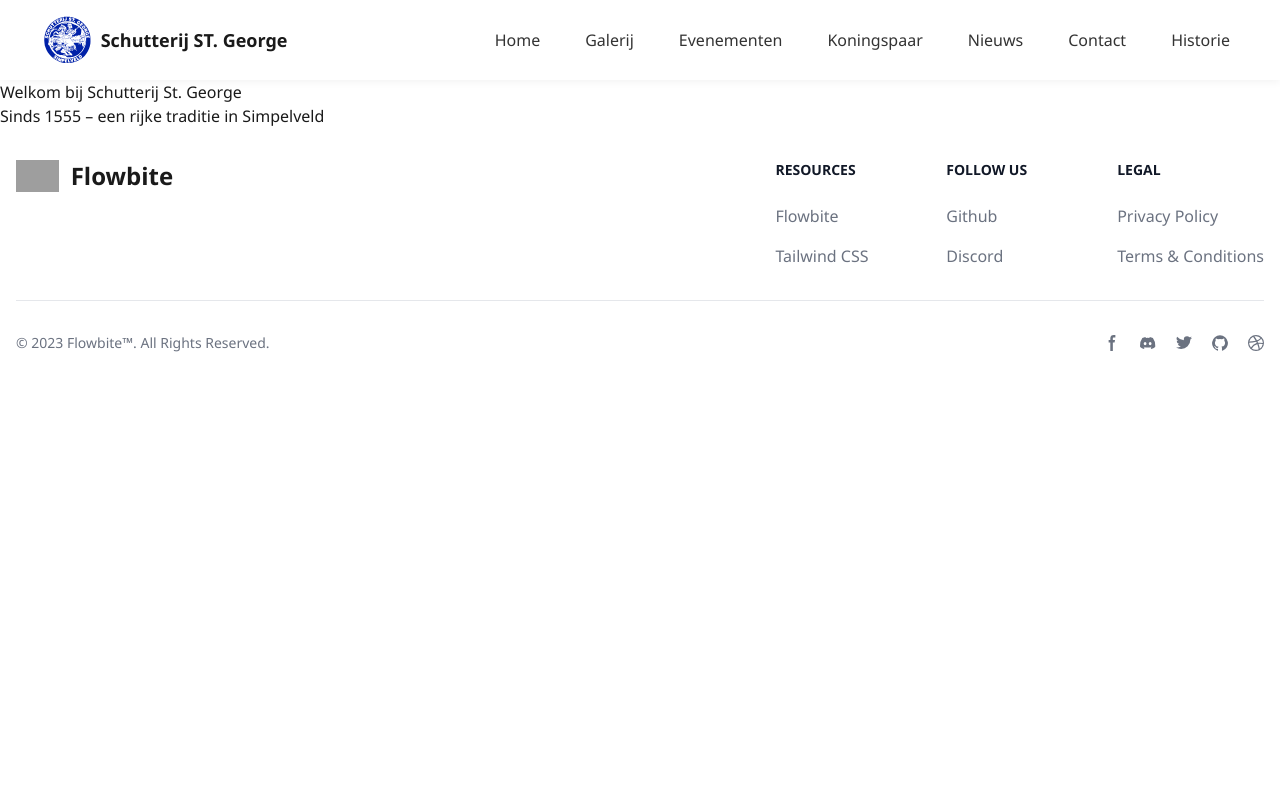
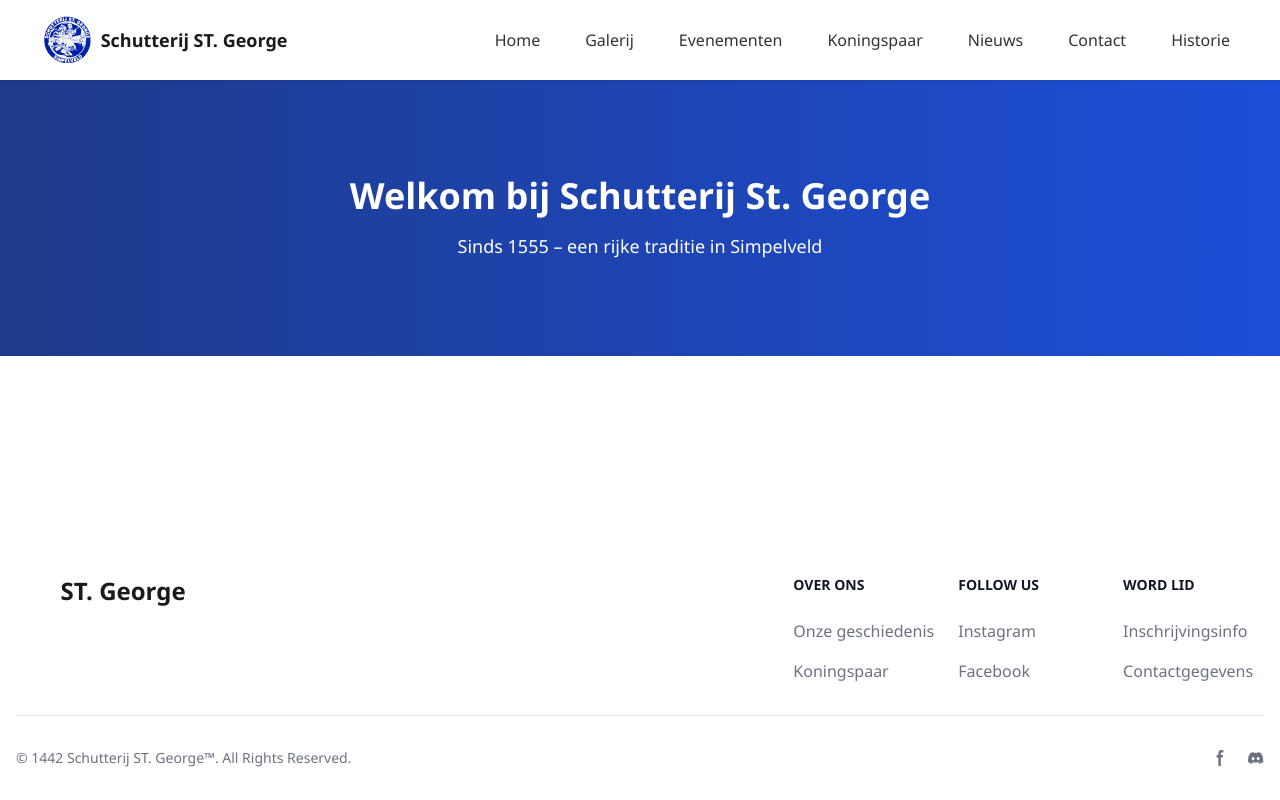
Before and after one commit to Voltical/ST.-GEORGE, a PHP site: page / in a window 1280 px wide. Run offline with PHP 8.4, Linux system fonts and the light colour scheme; some libraries are stand-ins or nearby versions; grey boxes are pictures that could not be loaded.

Commit message:
Footer update

```diff
--- a/includes/footer.php
+++ b/includes/footer.php
@@ -2,20 +2,20 @@
     <div class="mx-auto w-full max-w-screen-xl p-4 py-6 lg:py-8">
         <div class="md:flex md:justify-between">
           <div class="mb-6 md:mb-0">
-              <a href="https://flowbite.com/" class="flex items-center">
-                  <img src="https://flowbite.com/docs/images/logo.svg" class="h-8 me-3" alt="FlowBite Logo" />
-                  <span class="self-center text-2xl font-semibold whitespace-nowrap dark:text-white">Flowbite</span>
+              <a href="https://www.schuterijstgeorge.nl/" class="flex items-center">
+                  <img src="assets/img/logo.svg" class="h-8 me-3 invert brightness-0" alt="Schutterij Logo" />
+                  <span class="self-center text-2xl font-semibold whitespace-nowrap dark:text-white">ST. George</span>
               </a>
           </div>
           <div class="grid grid-cols-2 gap-8 sm:gap-6 sm:grid-cols-3">
               <div>
-                  <h2 class="mb-6 text-sm font-semibold text-gray-900 uppercase dark:text-white">Resources</h2>
+                  <h2 class="mb-6 text-sm font-semibold text-gray-900 uppercase dark:text-white">Over ons</h2>
                   <ul class="text-gray-500 dark:text-gray-400 font-medium">
                       <li class="mb-4">
-                          <a href="https://flowbite.com/" class="hover:underline">Flowbite</a>
+                          <a href="https://www.schuterijstgeorge.nl/" class="hover:underline">Onze geschiedenis</a>
                       </li>
                       <li>
-                          <a href="https://tailwindcss.com/" class="hover:underline">Tailwind CSS</a>
+                          <a href="https://www.schuterijstgeorge.nl/" class="hover:underline">Koningspaar</a>
                       </li>
                   </ul>
               </div>
@@ -23,21 +23,21 @@
                   <h2 class="mb-6 text-sm font-semibold text-gray-900 uppercase dark:text-white">Follow us</h2>
                   <ul class="text-gray-500 dark:text-gray-400 font-medium">
                       <li class="mb-4">
-                          <a href="https://github.com/themesberg/flowbite" class="hover:underline ">Github</a>
+                          <a href="https://www.instagram.com/" class="hover:underline ">Instagram</a>
                       </li>
                       <li>
-                          <a href="https://discord.gg/4eeurUVvTy" class="hover:underline">Discord</a>
+                          <a href="https://www.facebook.com/" class="hover:underline">Facebook</a>
                       </li>
                   </ul>
               </div>
               <div>
-                  <h2 class="mb-6 text-sm font-semibold text-gray-900 uppercase dark:text-white">Legal</h2>
+                  <h2 class="mb-6 text-sm font-semibold text-gray-900 uppercase dark:text-white">Word lid</h2>
                   <ul class="text-gray-500 dark:text-gray-400 font-medium">
                       <li class="mb-4">
-                          <a href="#" class="hover:underline">Privacy Policy</a>
+                          <a href="#" class="hover:underline">Inschrijvingsinfo</a>
                       </li>
                       <li>
-                          <a href="#" class="hover:underline">Terms &amp; Conditions</a>
+                          <a href="#" class="hover:underline">Contactgegevens</a>
                       </li>
                   </ul>
               </div>
@@ -45,38 +45,20 @@
       </div>
       <hr class="my-6 border-gray-200 sm:mx-auto dark:border-gray-700 lg:my-8" />
       <div class="sm:flex sm:items-center sm:justify-between">
-          <span class="text-sm text-gray-500 sm:text-center dark:text-gray-400">© 2023 <a href="https://flowbite.com/" class="hover:underline">Flowbite™</a>. All Rights Reserved.
+          <span class="text-sm text-gray-500 sm:text-center dark:text-gray-400">© 1442 <a href="https://www.schuterijstgeorge.nl/" class="hover:underline">Schutterij ST. George™</a>. All Rights Reserved.
           </span>
           <div class="flex mt-4 sm:justify-center sm:mt-0">
               <a href="#" class="text-gray-500 hover:text-gray-900 dark:hover:text-white">
                   <svg class="w-4 h-4" aria-hidden="true" xmlns="http://www.w3.org/2000/svg" fill="currentColor" viewBox="0 0 8 19">
                         <path fill-rule="evenodd" d="M6.135 3H8V0H6.135a4.147 4.147 0 0 0-4.142 4.142V6H0v3h2v9.938h3V9h2.021l.592-3H5V3.591A.6.6 0 0 1 5.592 3h.543Z" clip-rule="evenodd"/>
                     </svg>
-                  <span class="sr-only">Facebook page</span>
+                  <span class="sr-only">Facebook Pagina</span>
               </a>
               <a href="#" class="text-gray-500 hover:text-gray-900 dark:hover:text-white ms-5">
                   <svg class="w-4 h-4" aria-hidden="true" xmlns="http://www.w3.org/2000/svg" fill="currentColor" viewBox="0 0 21 16">
                         <path d="M16.942 1.556a16.3 16.3 0 0 0-4.126-1.3 12.04 12.04 0 0 0-.529 1.1 15.175 15.175 0 0 0-4.573 0 11.585 11.585 0 0 0-.535-1.1 16.274 16.274 0 0 0-4.129 1.3A17.392 17.392 0 0 0 .182 13.218a15.785 15.785 0 0 0 4.963 2.521c.41-.564.773-1.16 1.084-1.785a10.63 10.63 0 0 1-1.706-.83c.143-.106.283-.217.418-.33a11.664 11.664 0 0 0 10.118 0c.137.113.277.224.418.33-.544.328-1.116.606-1.71.832a12.52 12.52 0 0 0 1.084 1.785 16.46 16.46 0 0 0 5.064-2.595 17.286 17.286 0 0 0-2.973-11.59ZM6.678 10.813a1.941 1.941 0 0 1-1.8-2.045 1.93 1.93 0 0 1 1.8-2.047 1.919 1.919 0 0 1 1.8 2.047 1.93 1.93 0 0 1-1.8 2.045Zm6.644 0a1.94 1.94 0 0 1-1.8-2.045 1.93 1.93 0 0 1 1.8-2.047 1.918 1.918 0 0 1 1.8 2.047 1.93 1.93 0 0 1-1.8 2.045Z"/>
                     </svg>
-                  <span class="sr-only">Discord community</span>
-              </a>
-              <a href="#" class="text-gray-500 hover:text-gray-900 dark:hover:text-white ms-5">
-                  <svg class="w-4 h-4" aria-hidden="true" xmlns="http://www.w3.org/2000/svg" fill="currentColor" viewBox="0 0 20 17">
-                    <path fill-rule="evenodd" d="M20 1.892a8.178 8.178 0 0 1-2.355.635 4.074 4.074 0 0 0 1.8-2.235 8.344 8.344 0 0 1-2.605.98A4.13 4.13 0 0 0 13.85 0a4.068 4.068 0 0 0-4.1 4.038 4 4 0 0 0 .105.919A11.705 11.705 0 0 1 1.4.734a4.006 4.006 0 0 0 1.268 5.392 4.165 4.165 0 0 1-1.859-.5v.05A4.057 4.057 0 0 0 4.1 9.635a4.19 4.19 0 0 1-1.856.07 4.108 4.108 0 0 0 3.831 2.807A8.36 8.36 0 0 1 0 14.184 11.732 11.732 0 0 0 6.291 16 11.502 11.502 0 0 0 17.964 4.5c0-.177 0-.35-.012-.523A8.143 8.143 0 0 0 20 1.892Z" clip-rule="evenodd"/>
-                </svg>
-                  <span class="sr-only">Twitter page</span>
-              </a>
-              <a href="#" class="text-gray-500 hover:text-gray-900 dark:hover:text-white ms-5">
-                  <svg class="w-4 h-4" aria-hidden="true" xmlns="http://www.w3.org/2000/svg" fill="currentColor" viewBox="0 0 20 20">
-                        <path fill-rule="evenodd" d="M10 .333A9.911 9.911 0 0 0 6.866 19.65c.5.092.678-.215.678-.477 0-.237-.01-1.017-.014-1.845-2.757.6-3.338-1.169-3.338-1.169a2.627 2.627 0 0 0-1.1-1.451c-.9-.615.07-.6.07-.6a2.084 2.084 0 0 1 1.518 1.021 2.11 2.11 0 0 0 2.884.823c.044-.503.268-.973.63-1.325-2.2-.25-4.516-1.1-4.516-4.9A3.832 3.832 0 0 1 4.7 7.068a3.56 3.56 0 0 1 .095-2.623s.832-.266 2.726 1.016a9.409 9.409 0 0 1 4.962 0c1.89-1.282 2.717-1.016 2.717-1.016.366.83.402 1.768.1 2.623a3.827 3.827 0 0 1 1.02 2.659c0 3.807-2.319 4.644-4.525 4.889a2.366 2.366 0 0 1 .673 1.834c0 1.326-.012 2.394-.012 2.72 0 .263.18.572.681.475A9.911 9.911 0 0 0 10 .333Z" clip-rule="evenodd"/>
-                  </svg>
-                  <span class="sr-only">GitHub account</span>
-              </a>
-              <a href="#" class="text-gray-500 hover:text-gray-900 dark:hover:text-white ms-5">
-                  <svg class="w-4 h-4" aria-hidden="true" xmlns="http://www.w3.org/2000/svg" fill="currentColor" viewBox="0 0 20 20">
-                    <path fill-rule="evenodd" d="M10 0a10 10 0 1 0 10 10A10.009 10.009 0 0 0 10 0Zm6.613 4.614a8.523 8.523 0 0 1 1.93 5.32 20.094 20.094 0 0 0-5.949-.274c-.059-.149-.122-.292-.184-.441a23.879 23.879 0 0 0-.566-1.239 11.41 11.41 0 0 0 4.769-3.366ZM8 1.707a8.821 8.821 0 0 1 2-.238 8.5 8.5 0 0 1 5.664 2.152 9.608 9.608 0 0 1-4.476 3.087A45.758 45.758 0 0 0 8 1.707ZM1.642 8.262a8.57 8.57 0 0 1 4.73-5.981A53.998 53.998 0 0 1 9.54 7.222a32.078 32.078 0 0 1-7.9 1.04h.002Zm2.01 7.46a8.51 8.51 0 0 1-2.2-5.707v-.262a31.64 31.64 0 0 0 8.777-1.219c.243.477.477.964.692 1.449-.114.032-.227.067-.336.1a13.569 13.569 0 0 0-6.942 5.636l.009.003ZM10 18.556a8.508 8.508 0 0 1-5.243-1.8 11.717 11.717 0 0 1 6.7-5.332.509.509 0 0 1 .055-.02 35.65 35.65 0 0 1 1.819 6.476 8.476 8.476 0 0 1-3.331.676Zm4.772-1.462A37.232 37.232 0 0 0 13.113 11a12.513 12.513 0 0 1 5.321.364 8.56 8.56 0 0 1-3.66 5.73h-.002Z" clip-rule="evenodd"/>
-                </svg>
-                  <span class="sr-only">Dribbble account</span>
+                  <span class="sr-only">Instagram Pagina</span>
               </a>
           </div>
       </div>
--- a/index.php
+++ b/index.php
@@ -7,20 +7,23 @@
     <script src="https://cdn.tailwindcss.com"></script>
     <link rel="stylesheet" href="assets/css/style.css">
 </head>
-<body>
-    <div class="wrapper">
-        <?php include 'includes/navbar.php'; ?>
+<body class="min-h-screen flex flex-col">
 
-        <main class="content">
-            <section class="hero">
-                <h1>Welkom bij Schutterij St. George</h1>
-                <p>Sinds 1555 – een rijke traditie in Simpelveld</p>
-            </section>
+    <!-- Navbar -->
+    <?php include 'includes/navbar.php'; ?>
 
-            <!-- Je kunt hier extra secties toevoegen -->
-        </main>
+    <!-- Inhoud -->
+    <main class="flex-grow">
+        <section class="hero text-center py-24 bg-gradient-to-r from-blue-900 to-blue-700 text-white">
+            <h1 class="text-4xl font-bold mb-4">Welkom bij Schutterij St. George</h1>
+            <p class="text-lg">Sinds 1555 – een rijke traditie in Simpelveld</p>
+        </section>
 
-        <?php include 'includes/footer.php'; ?>
-    </div>
+        <!-- Andere secties kunnen hier -->
+    </main>
+
+    <!-- Footer -->
+    <?php include 'includes/footer.php'; ?>
+
 </body>
 </html>
```
